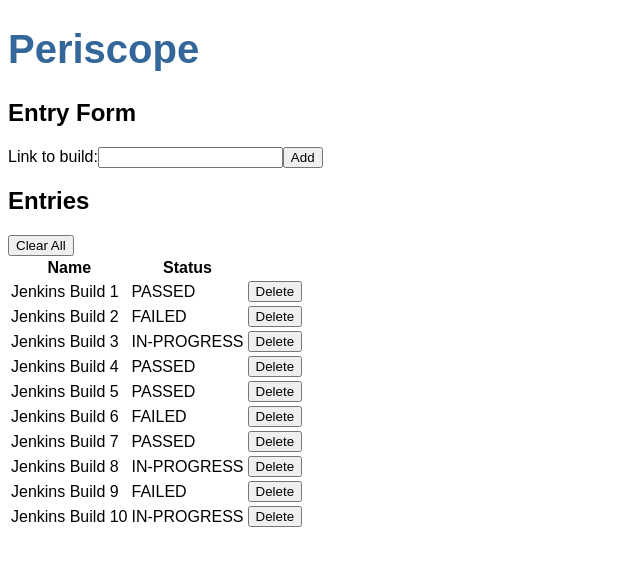
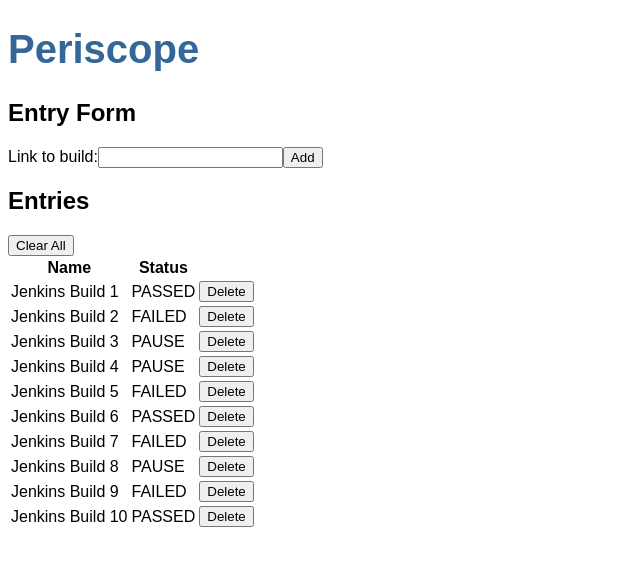
Before and after one commit to akfike/periscope-project, an Angular app: page / in a window 1280 px wide. Shown: the top 566 px of the page, without its empty margins (0-640 px from the left). Built offline with nearby package versions, Linux system fonts and the light colour scheme.

Commit message:
add status options

```diff
--- a/src/app/build.ts
+++ b/src/app/build.ts
@@ -1,4 +1,5 @@
+import { Status } from "./status-options";
 export interface Build {
     name: string;
-    status: string;
+    status: Status;
 }
--- a/src/app/builds/builds.component.ts
+++ b/src/app/builds/builds.component.ts
@@ -2,6 +2,7 @@
 import { Build } from '../build';
 import { BUILDS } from '../mock-builds';
 import { BuildService } from '../build.service';
+import { Status } from '../status-options';
 
 @Component({
   selector: 'app-builds',
@@ -11,7 +12,7 @@
 export class BuildsComponent {
   builds = BUILDS;
   buildURL = "";
-  build: Build = { name: 'Empty', status: 'Empty'};
+  build: Build = { name: 'Empty', status: Status.Failed};
 
   constructor(private buildService: BuildService) {}
 
@@ -19,7 +20,7 @@
     if (this.buildURL !== "") {
       this.getBuildStatus()
       this.builds.push(this.build);
-      this.build = { name: 'Empty', status: 'Empty' };
+      this.build = { name: 'Empty', status: Status.Failed };
     }
   }
 
--- a/src/app/mock-builds.ts
+++ b/src/app/mock-builds.ts
@@ -1,14 +1,15 @@
 import { Build } from "./build";
+import { Status } from "./status-options";
 
 export const BUILDS: Build[] = [
-    { name: "Jenkins Build 1", status: "PASSED"},
-    { name: "Jenkins Build 2", status: "FAILED"},
-    { name: "Jenkins Build 3", status: "IN-PROGRESS"},
-    { name: "Jenkins Build 4", status: "PASSED"},
-    { name: "Jenkins Build 5", status: "PASSED"},
-    { name: "Jenkins Build 6", status: "FAILED"},
-    { name: "Jenkins Build 7", status: "PASSED"},
-    { name: "Jenkins Build 8", status: "IN-PROGRESS"},
-    { name: "Jenkins Build 9", status: "FAILED"},
-    { name: "Jenkins Build 10", status: "IN-PROGRESS"}
+    { name: "Jenkins Build 1", status: Status.Passed},
+    { name: "Jenkins Build 2", status: Status.Failed},
+    { name: "Jenkins Build 3", status: Status.InProgress},
+    { name: "Jenkins Build 4", status: Status.InProgress},
+    { name: "Jenkins Build 5", status: Status.Failed},
+    { name: "Jenkins Build 6", status: Status.Passed},
+    { name: "Jenkins Build 7", status: Status.Failed},
+    { name: "Jenkins Build 8", status: Status.InProgress},
+    { name: "Jenkins Build 9", status: Status.Failed},
+    { name: "Jenkins Build 10", status: Status.Passed}
 ];
--- a/src/app/mock-get-status-response.ts
+++ b/src/app/mock-get-status-response.ts
@@ -1,6 +1,7 @@
 import { Build } from "./build";
+import { Status } from "./status-options";
 
 export const mockGetStatusResponse: Build = {
     name: "Mock Jenkins Build",
-    status: "PASSED"
+    status: Status.Passed
 }
--- /dev/null
+++ b/src/app/status-options.ts
@@ -0,0 +1,5 @@
+export enum Status {
+    Passed = "PASSED",
+    Failed = "FAILED",
+    InProgress = "PAUSE"
+}
```
